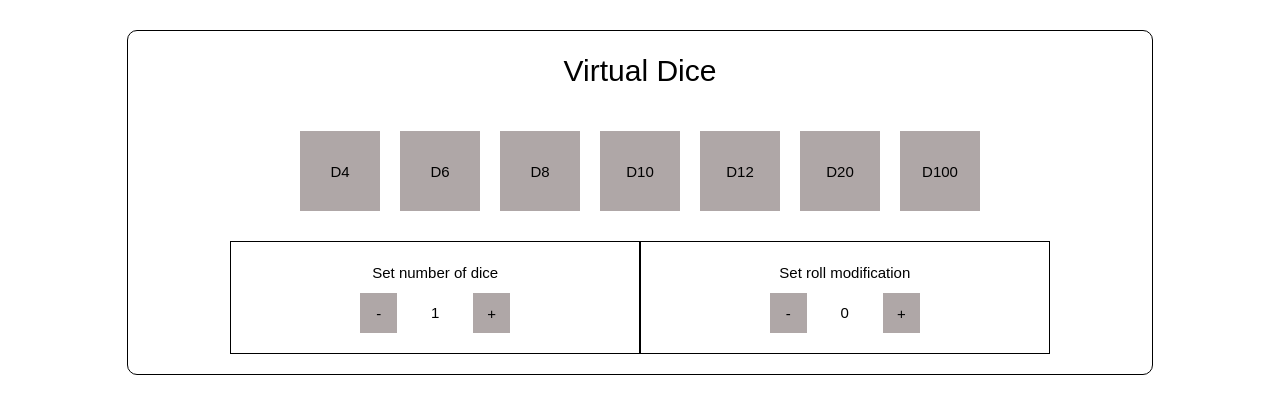
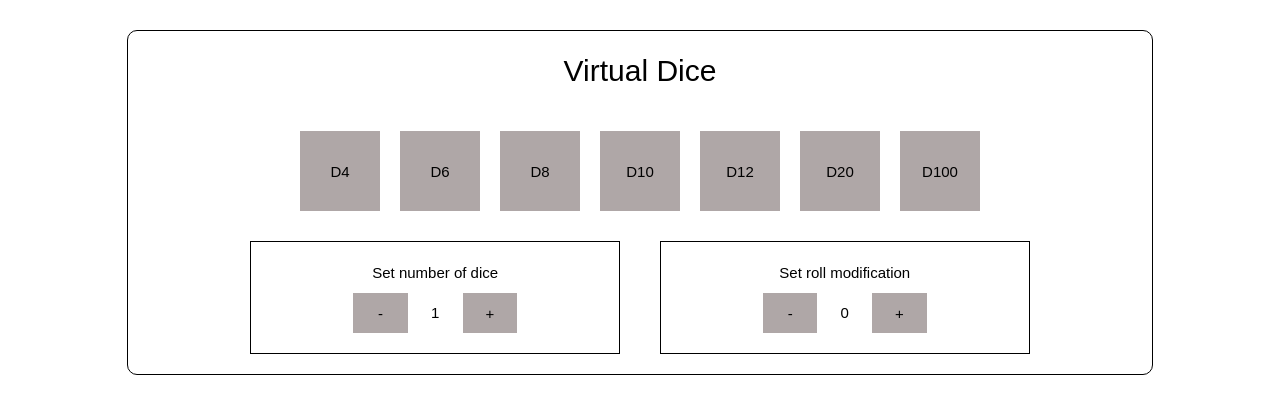
Before and after one commit to trailblazingfive/virtual-dice, a React (Create React App) app: page / in a window 1280 px wide. Shown: the top 414 px of the page. Built offline with nearby package versions, Linux system fonts and the light colour scheme.

Commit message:
added mod container

```diff
--- a/src/components/css/ModButton.css
+++ b/src/components/css/ModButton.css
@@ -2,7 +2,7 @@
   margin: 20px auto;
   border: 1px black solid;
   padding: 20px;
-  width: 70%;
+  width: 40%;
 }
 
 .ModButton h1{
@@ -18,14 +18,14 @@
 }
 
 .Controls button {
-  width: 20%;
+  width: 100px;
   border: 0px;
   background-color: rgba(87, 71, 71, 0.473)
 }
 
 .Controls div {
   line-height: 40px;
-
+  width: 100px;
 }
 
 .Controls button:hover{
```
